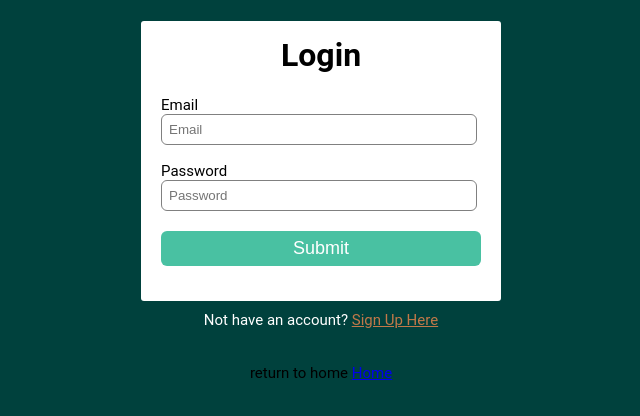
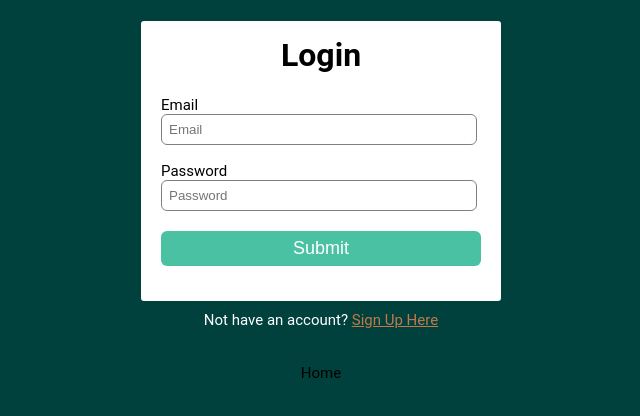
Before and after one commit to Vibhor89299/newsportal, a plain HTML site: page login.html in a window 1280 px wide. Shown: the whole page, without its empty margins (319-959 px from the left). Drawn offline with Linux system fonts and the light colour scheme.

Commit message:
Update login.html

```diff
--- a/login.html
+++ b/login.html
@@ -19,6 +19,6 @@
     </form>
 </div>
         <p class="para-2">  Not have an account?  <a href="sign.html">Sign Up  Here</a></p>
-        <p> return to home <a href="index.html"> Home</a> </p>
+        <p class="para-2> return to <a href="index.html"> Home</a> </p>
 </body>
 </html>
```
